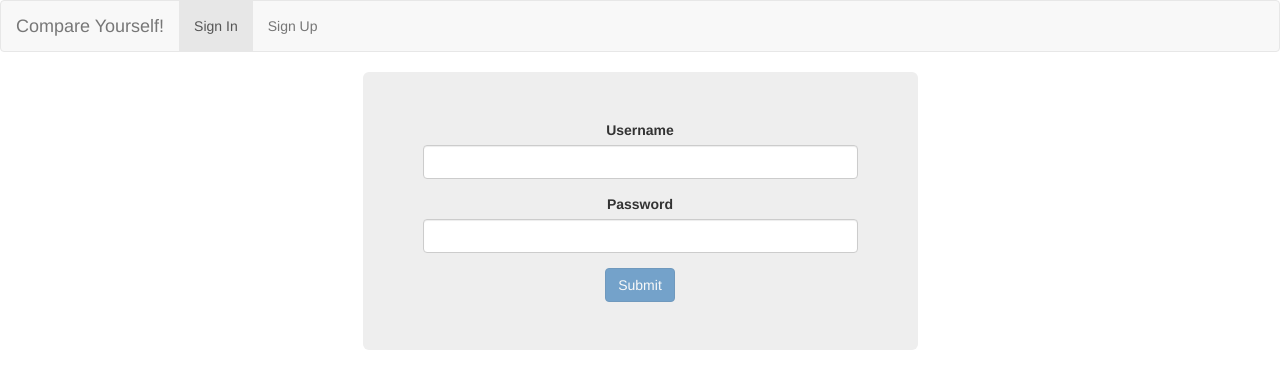
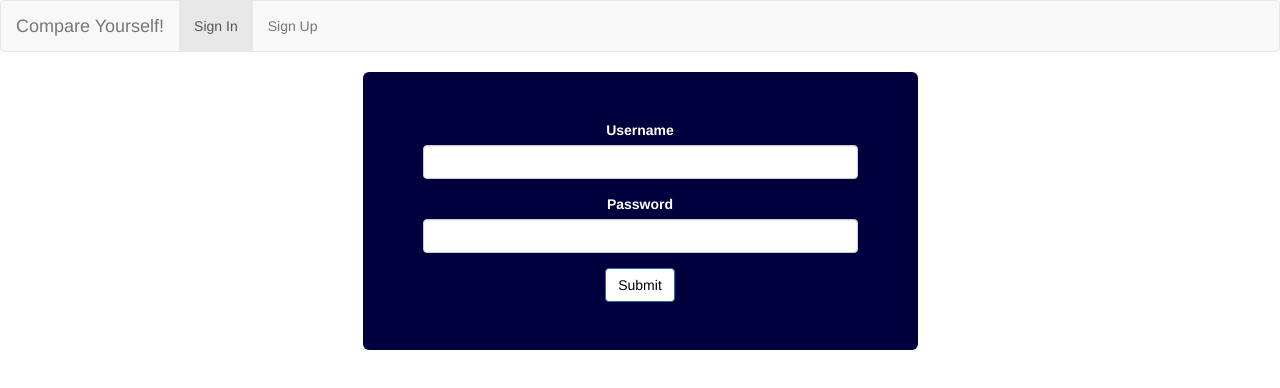
Before and after one commit to erayus/Compare-Yourself, an Angular app: page / in a window 1280 px wide. Shown: the top 388 px of the page. Built offline with nearby package versions, Linux system fonts and the light colour scheme.

Commit message:
[Update] Adjust Form's style

```diff
--- a/src/app/user/signin/signin.component.css
+++ b/src/app/user/signin/signin.component.css
@@ -0,0 +1,10 @@
+form{
+  background-color: #00003f;
+  color: white;
+}
+
+form button{
+  background-color: white;
+  color: black;
+  opacity: 1;
+}
--- a/src/app/user/signin/signin.component.html
+++ b/src/app/user/signin/signin.component.html
@@ -5,7 +5,7 @@
 </div>
 <div class="row">
   <div class="col-xs-12 col-sm-10 col-md-6 cold-sm-offset-1 col-md-offset-3">
-    <form class="text-center jumbotron" (ngSubmit)="onSubmit()" #usrForm="ngForm">
+    <form class=" text-center jumbotron" (ngSubmit)="onSubmit()" #usrForm="ngForm">
       <div class="form-group">
         <label
           for="username"
```
